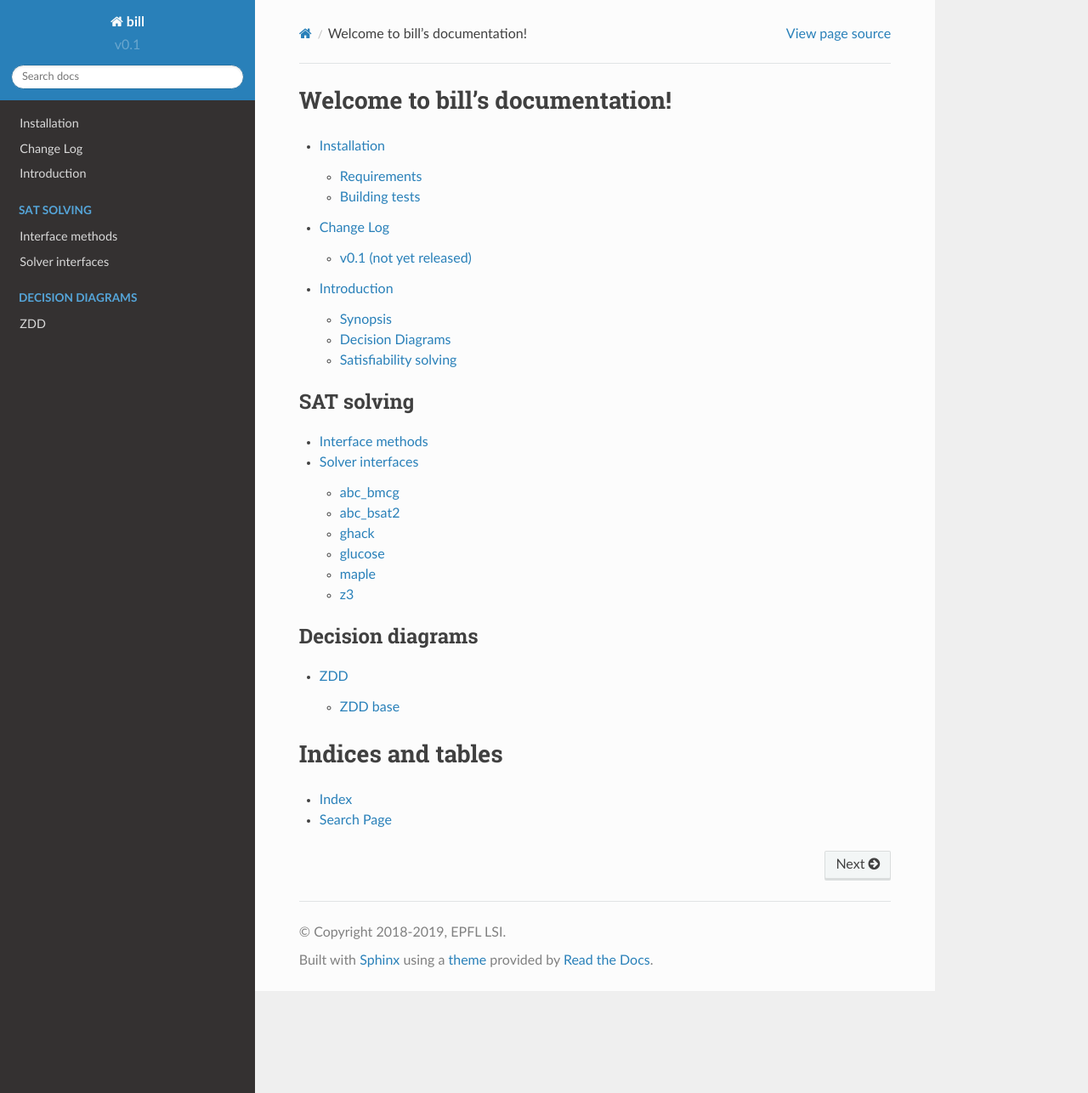
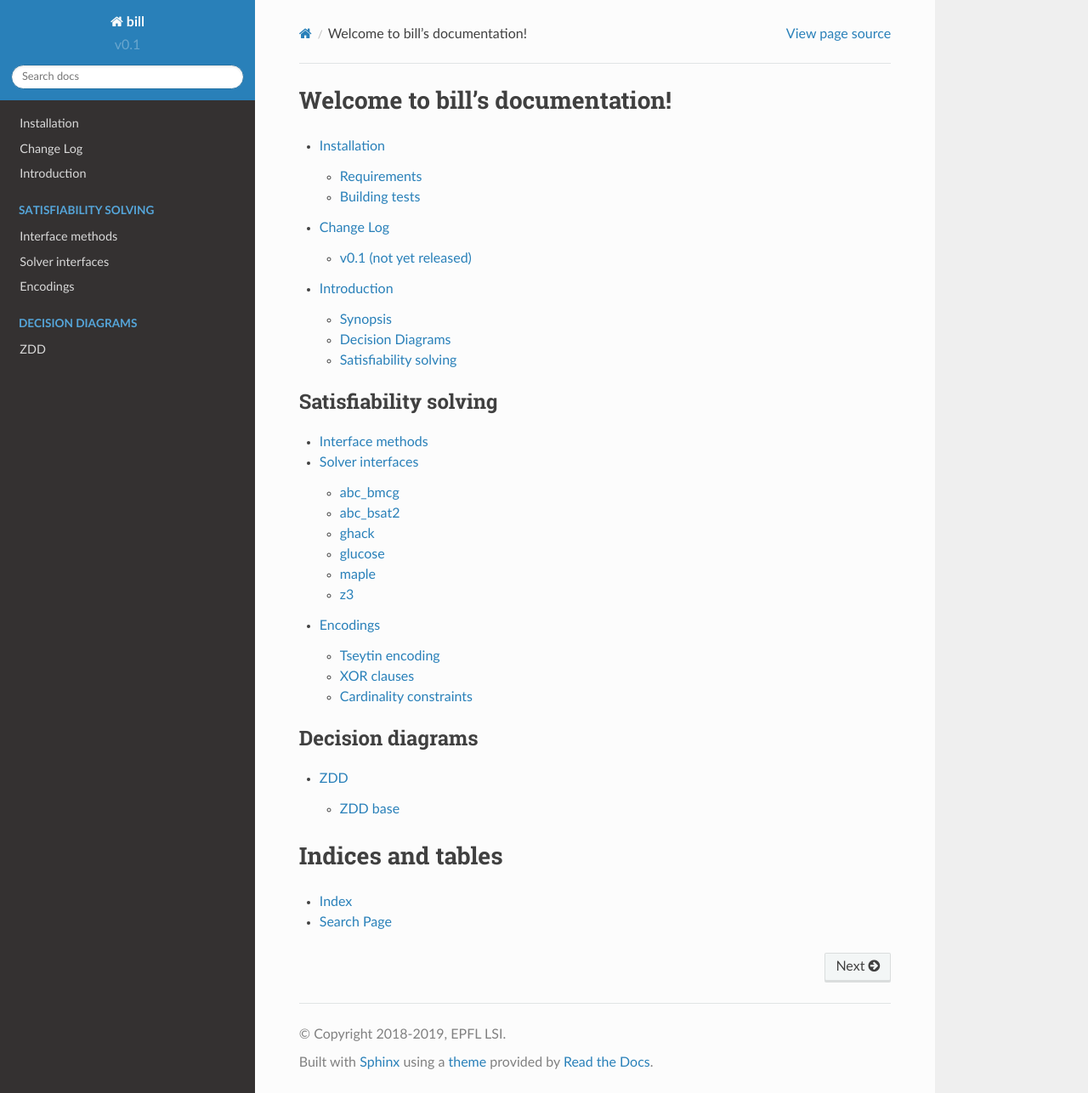
Before and after one commit to lsils/bill, a Sphinx documentation site: the page built from docs/index.rst, in a window 1280 px wide and 1286 px high. Shown: the whole window at 85% size. Built offline with Sphinx 7.4.7 and the Read the Docs theme 2.0.0, drawn with Linux system fonts in a browser that asks for light colours.

Commit message:
encodings.

```diff
--- a/docs/index.rst
+++ b/docs/index.rst
@@ -15,10 +15,11 @@ Welcome to bill's documentation!
 
 .. toctree::
    :maxdepth: 2
-   :caption: SAT solving
+   :caption: Satisfiability solving
 
    sat/interface_methods
    sat/solvers
+   sat/encodings
 
 .. toctree::
    :maxdepth: 2
```
Also changed, not shown: docs/sat/encodings.rst (added, +57 -0 lines).
